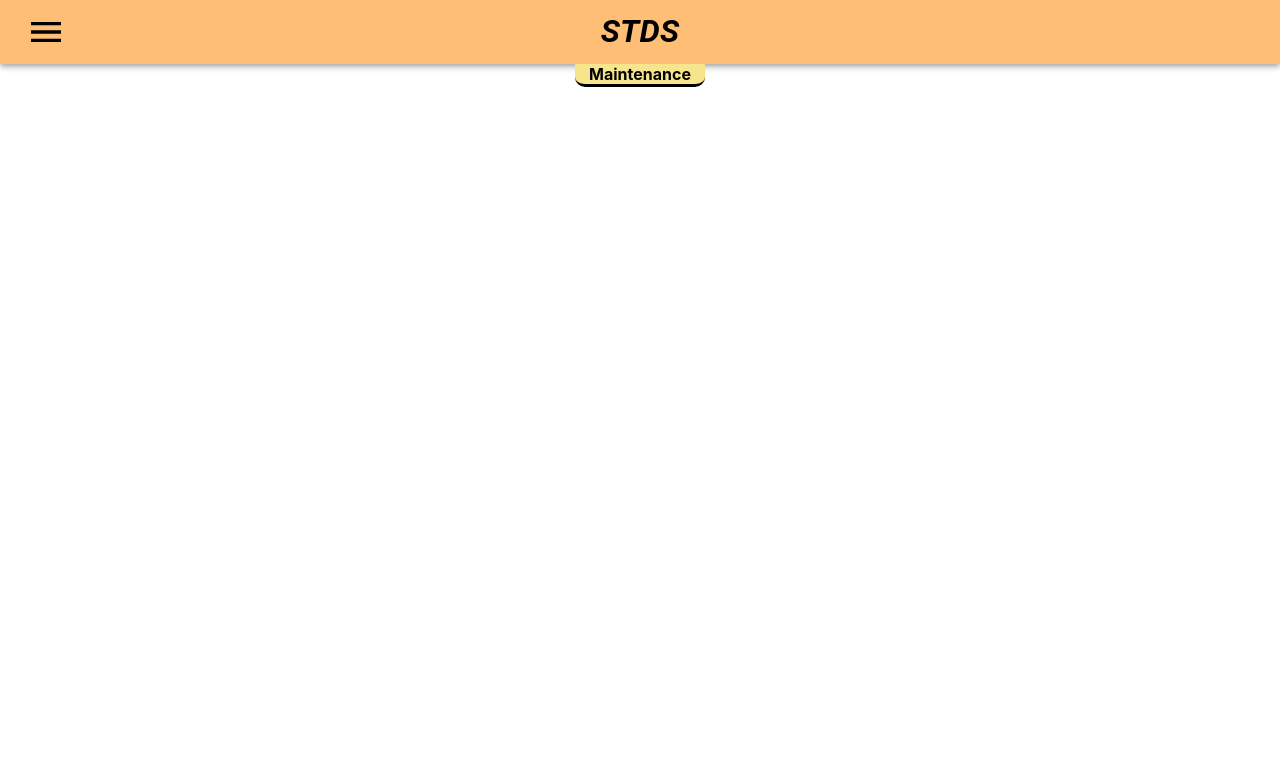
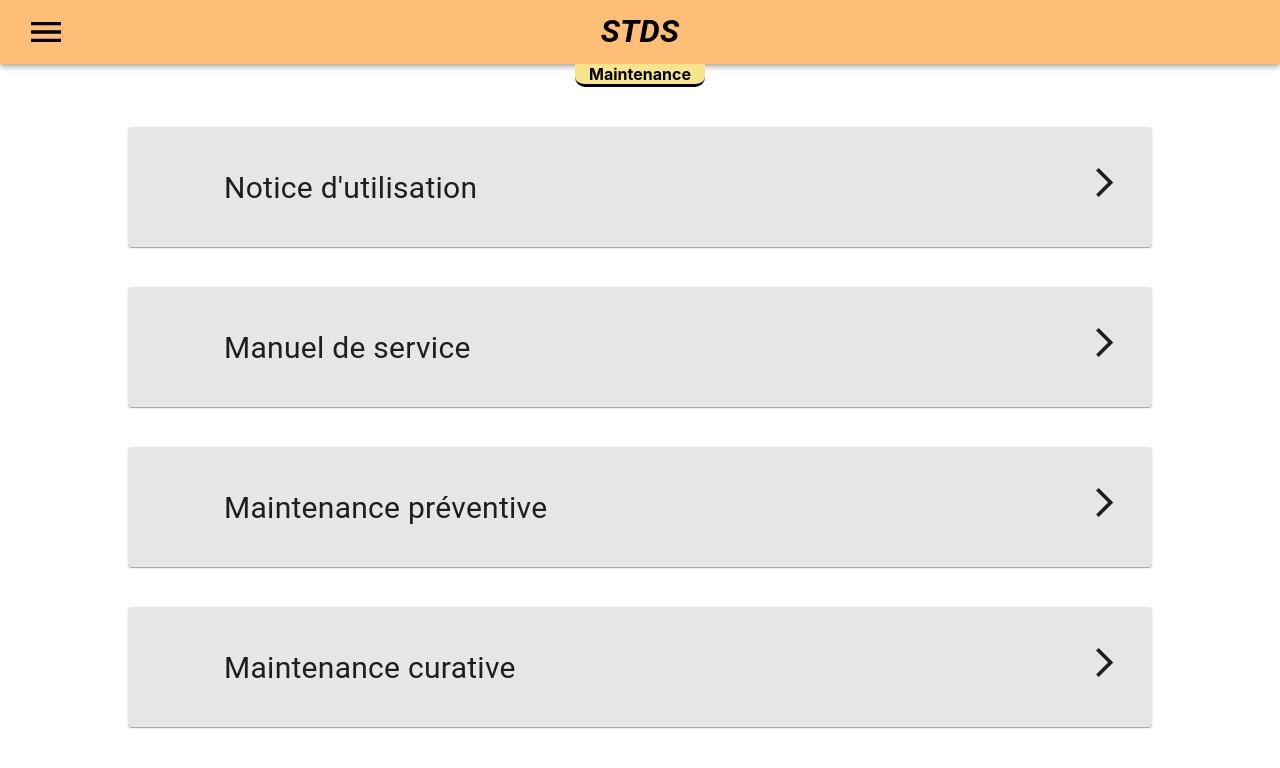
Before and after one commit to Falsimane/SAE-ALT-S3-Dev-22-23-STDS-3B-Equipe-4, a React (Create React App) app in the folder stds-app/: page /maintenance in a window 1280 px wide. Shown: the top 768 px of the page. Built offline with nearby package versions, Linux system fonts and the light colour scheme.

Commit message:
commit maintenance

```diff
--- /dev/null
+++ b/stds-app/src/CardBoxMaintenance.tsx
@@ -0,0 +1,32 @@
+import Box from "@mui/material/Box";
+import Typography from "@mui/material/Typography";
+import Card from "@mui/material/Card";
+import CardActionArea from "@mui/material/CardActionArea";
+import CardContent from "@mui/material/CardContent";
+import CircleIcon from "@mui/icons-material/Circle";
+import * as React from "react";
+import ArrowForwardIosIcon from '@mui/icons-material/ArrowForwardIos';
+
+
+export default function CardBoxMaintenance(props: { titre:string ; pdfimg: boolean}) {
+    return (
+        <Box sx={{ display: "flex", justifyContent: "center", marginTop: 5 }}>
+            <Box sx={{ width: "80%" }}>
+
+
+
+                <Card sx={{ backgroundColor: "#E6E6E6", height: 120}}>
+                    <CardActionArea sx={{height: '100%'}}>
+                        <CardContent sx= {{ display: 'flex'}}>
+
+                            <Typography sx = {{ fontSize: 30, marginLeft: 10}}> {props.titre} </Typography>
+
+                            <ArrowForwardIosIcon fontSize ='large' sx={{position: 'absolute', right : 30}}/>
+                        </CardContent>
+                    </CardActionArea>
+                </Card>
+
+            </Box>
+        </Box>
+    );
+}
--- a/stds-app/src/Maintenance.tsx
+++ b/stds-app/src/Maintenance.tsx
@@ -1,11 +1,18 @@
 
 import * as React from "react";
 import Header from "./Header";
+import CardBoxMaintenance from "./CardBoxMaintenance";
 
 export default function Maintenance() {
     return (
         <div className="Maintenance">
             <Header page={"Maintenance"} dimensionsTitre={130}/>
+            <CardBoxMaintenance titre="Notice d'utilisation" pdfimg = {true} />
+            <CardBoxMaintenance titre="Manuel de service" pdfimg = {true} />
+            <CardBoxMaintenance titre="Maintenance préventive" pdfimg = {false}/>
+            <CardBoxMaintenance titre="Maintenance curative" pdfimg = {false}/>
+
+
         </div>
     );
 }
```
